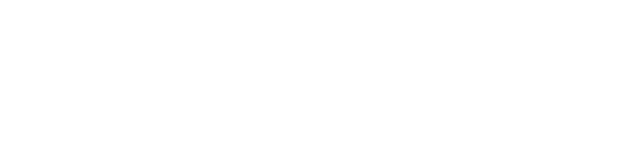
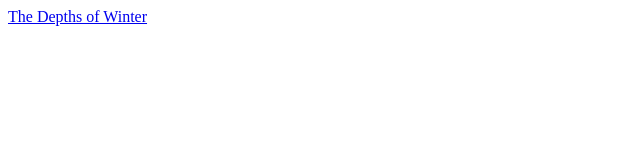
Before and after one commit to aviato/rsprice.github.io, a plain HTML site: page index.html in a window 1280 px wide. Shown: the whole page, without its empty margins (0-640 px from the left). Drawn offline with Linux system fonts and the light colour scheme.

Commit message:
lack of sleep... fix wrong element in index

```diff
--- a/index.html
+++ b/index.html
@@ -5,6 +5,6 @@
   </head>
 
   <body>
-    <link rel="stylesheet" href="game.html">
+    <a href="game.html">The Depths of Winter</a>
   </body>
 </html>
```
